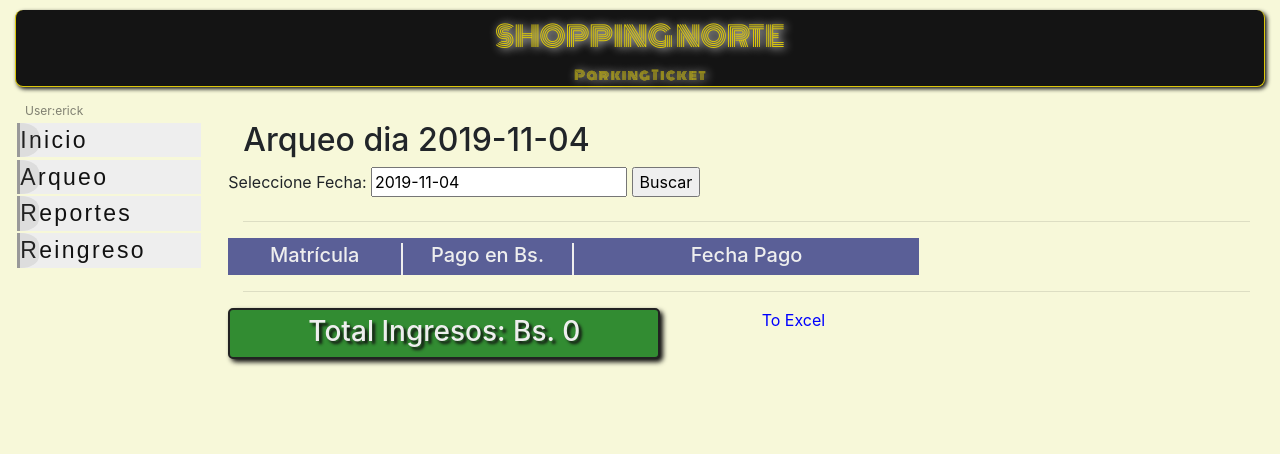
After one commit to erickvasba/shopping, a Django app: page /arqueo_admin/ in a window 1280 px wide. The commit adds this page. Shown: the top 454 px of the page. Run offline with Django 3.2, Linux system fonts and the light colour scheme; a user stored in the database is signed in; data comes from the database, SQL or seed files in the repository; both versions use the stored data as it was after the commit; some libraries are stand-ins or nearby versions; some web fonts are replaced.

Commit message:
4_11_19 django

```diff
--- a/app1/forms.py
+++ b/app1/forms.py
@@ -5,3 +5,6 @@ from django.core.validators import MaxValueValidator, MinValueValidator
 class Ingreso(forms.Form):
 	matricula=forms.CharField(max_length=7)
 	user=forms.CharField(max_length=10)
+
+class Buscar(forms.Form):
+	fecha_buscar=forms.CharField(max_length=10)
--- /dev/null
+++ b/app1/templates/Admin/arqueo_admin.html
@@ -0,0 +1,171 @@
+{% extends 'Admin/base_admin.html'%}
+{% load static %}
+
+{% block title %}Ingresos{% endblock %}
+
+{% block estilos %}
+<link rel="stylesheet" href="{% static 'css/jquery-ui.css' %}">
+<style>
+	#fi, #fs{
+		width: 110px;
+	}
+	#total_ingresos{
+		background-color: rgb(50,140,50);
+		border:solid 2px;
+		border-radius: 5px 5px 5px 5px;
+		border-color: #222;
+		padding-top: 5px;
+		text-align: center;
+		box-shadow: rgb(10,10,10) 3px 3px 5px;
+		color:#eee;
+		text-shadow: #111 3px 3px 3px;
+		font-weight: bold;
+
+
+	}
+	#table_header{
+		background-color: rgba(23,30,123,0.7);
+		padding-top: 5px;
+		color:#eee;
+		text-align: center;
+
+	}
+	#data{
+		font-size: 14px;
+		text-align: center;
+	}
+	#data:nth-child(even){
+		background-color: rgba(123,231,123,0.2);
+	}
+	a{
+		color: blue;
+	}
+	a:hover{
+		color:blue;
+		font-weight: bold;
+	}
+</style>
+{% endblock %}
+
+{% block content %}
+
+<div class="container">
+
+	<div class="row">
+		<div class="col-lg-10">
+			<h2>Arqueo dia {{fecha}}</h2>
+		</div>
+	</div>
+	<form method="POST">
+		{% csrf_token %}
+		<div class="row">
+			<label for ="fi">Seleccione Fecha:
+				{{fb.fecha_buscar}}
+				<input type="submit" name="" value="Buscar">
+			</label>
+		</div>
+	</form>
+
+	<hr>
+	<div class="row" >
+		<div class="col-lg-8">
+			<div class="row" id="table_header">
+				<div class="col-lg-3"><h5>Matrícula</h5></div>
+				<div class="col-lg-3" style="border-right: #eee solid 2px; border-left: #eee solid 2px;"><h5>Pago en Bs.</h5></div>
+				<div class="col-lg-6"><h5>Fecha Pago</h5></div>
+
+			</div>
+			{% for i in p %}
+				<div class="row" id="data">
+					<div class="col-lg-3">{{i.matricula}}</div>
+					<div class="col-lg-3">{{i.pago}}</div>
+					<div class="col-lg-6">{{i.fecha}}</div>
+				</div>
+			{% endfor %}
+		</div>
+		<div class="col-lg-4"></div>
+
+	</div>
+
+	<hr>
+	<div class="row">
+		<div class="col-lg-5" id="total_ingresos">
+			<h3>Total Ingresos: Bs. {{total}}</h3>
+		</div>
+		<div class="col-lg-1"></div>
+		<div class="col-lg-2">
+			<a href="{% url 'arqueo_admin'%}{{fecha}}">To Excel</a>
+		</div>
+	</div>
+	<div class="row">
+		<div class="col-lg-12">
+			<br><br><br><br>
+		</div>
+	</div>
+</div>
+
+{% endblock %}
+
+{% block scripts %}
+<script type="text/javascript" src="{% static 'js/jquery-1.12.4.js' %}"></script>
+<script type="text/javascript" src="{% static 'js/jquery-ui.js' %}"></script>
+
+<script>
+$(document).ready(function(){
+	$( function() {
+    	$( "#id_fecha_buscar" ).datepicker();
+    	$( "#id_fecha_buscar" ).datepicker( "option", "dateFormat", "yy-mm-dd" );
+    	$("#id_fecha_buscar").val("{{fecha}}");
+  	});
+  	$( function() {
+	   	$( "#fs" ).datepicker();
+	   	$( "#fs" ).datepicker( "option", "dateFormat", "yy-mm-dd" );
+	});
+
+
+
+
+
+
+
+
+	/////////////////////////////////FIN SALIDA
+	    // CSRF code
+function getCookie(name) {
+  var cookieValue = null;
+  var i = 0;
+  if (document.cookie && document.cookie !== '') {
+    var cookies = document.cookie.split(';');
+    for (i; i < cookies.length; i++) {
+      var cookie = jQuery.trim(cookies[i]);
+      // Does this cookie string begin with the name we want?
+      if (cookie.substring(0, name.length + 1) === (name + '=')) {
+        cookieValue = decodeURIComponent(cookie.substring(name.length + 1));
+        break;
+      }
+    }
+  }
+  return cookieValue;
+}
+
+var csrftoken = getCookie('csrftoken');
+function csrfSafeMethod(method) {
+// these HTTP methods do not require CSRF protection
+  return (/^(GET|HEAD|OPTIONS|TRACE)$/.test(method));
+}
+$.ajaxSetup({
+  crossDomain: false, // obviates need for sameOrigin test
+  beforeSend: function(xhr, settings) {
+    if (!csrfSafeMethod(settings.type)) {
+      xhr.setRequestHeader("X-CSRFToken", csrftoken);
+    }
+  }
+});
+
+
+
+})
+
+</script>
+
+{% endblock %}
--- a/app1/templates/Admin/base_admin.html
+++ b/app1/templates/Admin/base_admin.html
@@ -116,7 +116,7 @@
 			<div class="col-lg-2">
 				<ul>
 					<li><a href="{% url 'administrador'%}">Inicio</a></li>
-					<li><a href="{% url 'ingresos'%}">Arqueo</a></li>
+					<li><a href="{% url 'arqueo_admin'%}">Arqueo</a></li>
 					<li><a href="">Reportes</a></li>
 					<li><a href="">Reingreso</a></li>
 
--- a/app1/templates/Admin/index.html
+++ b/app1/templates/Admin/index.html
@@ -84,11 +84,6 @@
 
 	{% endfor %}
 	<hr>
-	<div class="row">
-		<div class="col-lg-12">
-			<h4>Total Ingreso día: Bs.  {{total}}</h4>
-		</div>
-	</div>
 </div>
 
 
--- a/app1/urls.py
+++ b/app1/urls.py
@@ -7,6 +7,15 @@ urlpatterns=[
 	url(r'^$',views.index, name='index2'),
 	url(r'^administrador/',views.administrador, name='administrador'),
 	url(r'^ingresos/',views.arqueo, name='ingresos'),
+	url(r'^arqueo_admin/$',views.arqueo_admin, name='arqueo_admin'),
+	url(r'^arqueo_admin/(?P<data>[\w\-]+)/$',views.toExcel, name='toExcel'),
+
+
+
+
+
+	#URL AJAX
+
 ##operador
 	url(r'^home/',views.home, name='home'),
 	url(r'^arqueo/',views.arqueo, name='arqueo'),
--- a/app1/views.py
+++ b/app1/views.py
@@ -8,7 +8,7 @@ from django.contrib.auth.decorators import login_required
 
 from django.contrib.auth.models import User, Group
 
-from app1.forms import Ingreso
+from app1.forms import Ingreso, Buscar
 from app1.models import *
 import json
 import datetime
@@ -16,6 +16,9 @@ import time
 ### ESCPOS
 from escpos.printer import Usb
 from app1.decorators import *
+
+##EXCEL
+import xlwt
 
 
 # Create your views here.
@@ -25,7 +28,7 @@ def index(request):
 
 ####VIEWS OPERADOR
 @login_required
-@group_required('Operador','Admin')
+@group_required('Operador','Administrador')
 def home(request):
 	usuario=request.user
 	##agarramos GRUPO de Usuario
@@ -143,7 +146,7 @@ def salida(request):
 	return HttpResponse(js_resp, content_type='application/json')
 
 @login_required
-@group_required('Operador')
+@group_required('Operador',"Administrador")
 def arqueo (request):
 	u=request.user.username
 	if request.method=='POST':
@@ -179,24 +182,17 @@ def salidas(request):
 		salidas=Parking.objects.filter(abierto=False,fecha_salida__date=datetime.datetime.now().date()).order_by('-fecha_salida')[:20]
 		f=datetime.datetime.now().date()
 		t=get_template('Operador/salidas.html')
-
 		cont=({
 			'salidas':salidas,
 			'user':user,
 			'fecha':f,
-
 		})
-
 		html=t.render(cont)
-
 		return HttpResponse(html)
 
-
-
-
-
 #########VIEWS ADMIN############
-
+@login_required
+@group_required('Administrador')
 def administrador(request): ##INICIO
 	u=request.user.username
 	if request.method=='POST':
@@ -221,7 +217,120 @@ def administrador(request): ##INICIO
 		html=t.render(cont)
 
 		return HttpResponse(html)
+@login_required
+@group_required('Administrador')
+def arqueo_admin(request):
+	u=request.user
+	if request.method=='POST':
+		f=Buscar(request.POST)
+		if f.is_valid():
+			total=0
+			fecha=datetime.datetime.now().date().strftime("%Y-%m-%d")
+			fecha_a_buscar=f.cleaned_data.get("fecha_buscar")
+			p=Pagos.objects.filter(fecha__date=fecha_a_buscar)
+			for i in p:
+				total=total+i.pago
 
+			fb=Buscar()
+
+			t=get_template('Admin/arqueo_admin.html')
+			cont=({
+				'p':p,
+				'user':u,
+				'fecha':fecha_a_buscar,
+				'fb':fb,
+				'total':total
+				})
+
+			return render(request,'Admin/arqueo_admin.html',cont)
+		else:
+			return redirect("arqueo_admin")
+	else:
+		total=0
+		fecha=datetime.datetime.now().date().strftime("%Y-%m-%d")
+		#p=Parking.objects.filter(fecha_salida__date=datetime.datetime.now().date())
+		p=Pagos.objects.filter(fecha__date=fecha)
+		fb=Buscar()
+
+		for i in p:
+			total=total+ i.pago
+
+		cont=({
+			'p':p,
+			'user':u,
+			'fecha':fecha,
+			'total':total,
+			'fb':fb
+		})
+		return render (request,'Admin/arqueo_admin.html',cont)
+
+
+@login_required
+@group_required('Administrador')
+def toExcel(request,data):
+
+	fecha=str(data)
+	total=0
+
+	response = HttpResponse(content_type='application/ms-excel')
+	response['Content-Disposition'] = 'attachment; filename="Arqueo_'+fecha+'.xlsx"'
+	wb = xlwt.Workbook(encoding='utf-8')
+	ws = wb.add_sheet('Reporte Arqueo') # this will make a sheet named Users Data
+	#Encabezados
+	row_num=0
+	font_style=xlwt.XFStyle()
+	font_style.font.bold=True
+
+	columns=['Matricula','Fecha Ingreso','Fecha Salida','Pago Bs.','Fecha de Pago']
+	for col_num in range(len(columns)):
+		ws.write(row_num,col_num,columns[col_num],font_style)
+
+	font_style_data=xlwt.XFStyle()
+
+	data=[]  #array for tuples
+
+	#p=Pagos.objects.filter(fecha__date=fecha).values_list('matricula','pago','fecha')
+	p=Pagos.objects.filter(fecha__date=fecha)
+	row_num+=1
+	for i in p:
+		data.append((str(i.matricula.matricula),str(i.matricula.fecha_ingreso.strftime("%Y-%m-%d %H:%M:%S")),str(i.matricula.fecha_salida.strftime("%Y-%m-%d %H:%M:%S")),str(i.pago),str(i.fecha.strftime("%Y-%m-%d %H:%M:%S"))))
+
+	for row in data:
+		total=total+int(row[3])
+		row_num+=1
+		for col_ in range(len(row)):
+			ws.write(row_num,col_,row[col_],font_style_data)
+
+
+
+	row_num+=1
+	row_num+=1
+	total_data=["","",'Total Bs.',str(total)]
+	for i in range(len(total_data)):
+		ws.write(row_num,i,total_data[i],font_style)
+
+
+
+	wb.save(response)
+	return response
+
+def toExcel_report(request,data):
+	response = HttpResponse(content_type='application/ms-excel')
+	response['Content-Disposition'] = 'attachment; filename="users.xlsx"'
+	wb = xlwt.Workbook(encoding='utf-8')
+	ws = wb.add_sheet('Users Data') # this will make a sheet named Users Data
+	#Encabezados
+	row_num=0
+	font_style=xlwt.XFStyle()
+	font_style.font.bold=True
+	columns=['Matricula','Fecha Ingreso','Fecha Salida','Pago','Fecha de Pago']
+	for col_num in range(len(columns)):
+		ws.write(row_num,col_num,columns[col_num],font_style)
+
+	font_style_data=xlwt.XFStyle()
+	#    	p=Pagos.objects.filter(fecha__date=datetime.datetime.now().date())
+	wb.save(response)
+	return response
 
 ##########fin admin ######
 
@@ -248,12 +357,8 @@ def ingresos(request):  #ARQUEO para ADMIN
 			'fecha':fecha,
 			'total':total
 		})
-
 		html=t.render(cont)
-
 		return HttpResponse(html)
-
-
 
 def imprimir_ticket(x,y):
 	c=0
@@ -268,7 +373,6 @@ def imprimir_ticket(x,y):
 				print "non se puede conectar a Impresora..."
 				print "Saliendo sin Imprimir!!!!"
 				break
-
 	except:
 		print "Error con impresora!!!"
 	try:
@@ -324,7 +428,7 @@ def total_pagar(request):
 			total_pagar=17
 		elif (total_seconds>=14400 and total_seconds<=16200):
 			total_pagar=18.50
-		elif (total_seconds>=16200 and total_seconds<=1800):
+		elif (total_seconds>=16200 and total_seconds<=18000):
 			total_pagar=20
 
 		else:
@@ -335,11 +439,14 @@ def total_pagar(request):
 
 			total_pagar=20+horas_pagar
 
-		minutos=round(total_seconds/60)
+
+
+		minutos_totales=round(total_seconds/60)
+		tiempo=divmod(minutos_totales,60)
 
 		#total_horas=total_seconds/3600
 		#total_pagar=round(total_horas*8,2)
-		r.update({'pagar':total_pagar,'min':minutos})
+		r.update({'pagar':total_pagar,'horas':tiempo[0],'min':tiempo[1]})
 
 		resp_j=json.dumps(r)
 
@@ -375,7 +482,7 @@ def pagar_(x):
 		total_pagar=17
 	elif (total_seconds>=14400 and total_seconds<=16200):
 		total_pagar=18.50
-	elif (total_seconds>=16200 and total_seconds<=1800):
+	elif (total_seconds>=16200 and total_seconds<=18000):
 		total_pagar=20
 
 ##si es mayor a 18000() 5 horas
```
Also changed, not shown: app1/models.py (+7 -2 lines), app1/templates/Operador/home.html (+5 -11 lines), app1/migrations/0003_auto_20191030_2153.py (added), db.sqlite3, 5 other files.
